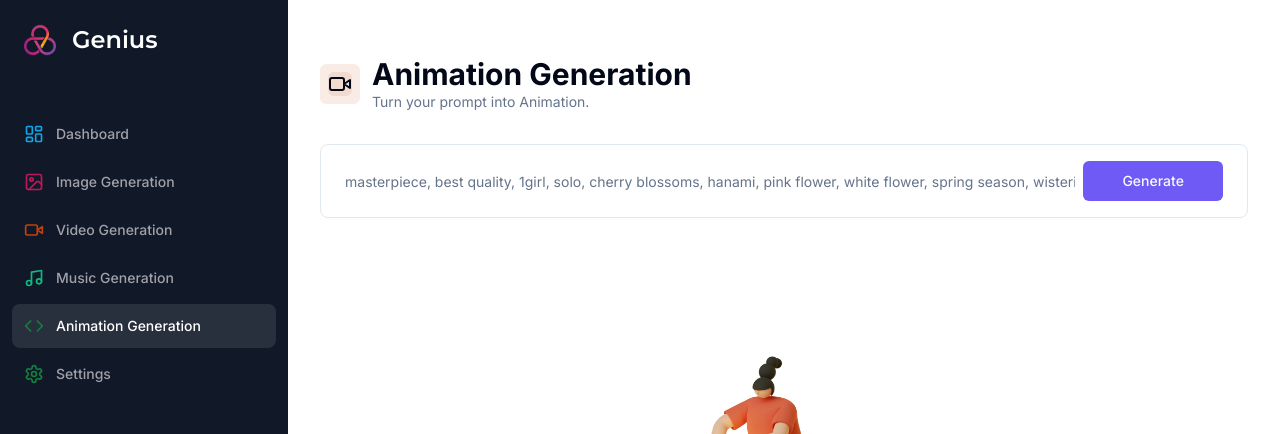
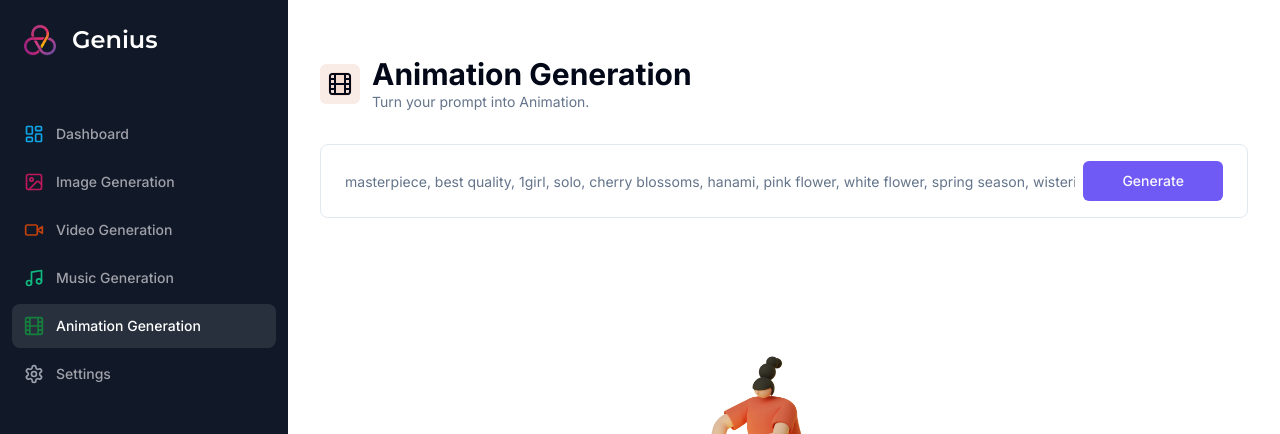
Before and after one commit to vedantnaik1008/my-app, a Next.js app: page /animation in a window 1280 px wide. Shown: the top 434 px of the page. Built offline with nearby package versions, Linux system fonts and the light colour scheme; no server answers.

Commit message:
added gray color and film icon

```diff
--- a/app/(dashboard)/(routes)/animation/page.tsx
+++ b/app/(dashboard)/(routes)/animation/page.tsx
@@ -1,7 +1,7 @@
 "use client"
 import * as z  from 'zod'
 import axios from 'axios'
-import { VideoIcon } from 'lucide-react'
+import { Film } from 'lucide-react'
 import {useForm} from 'react-hook-form'
 import { useState } from 'react'
 import { useRouter } from 'next/navigation'
@@ -33,7 +33,7 @@ const AnimationPage = () => {
        setVideo(undefined)
         const response = await axios.post('/api/animation',  values)
         console.log(response)
-        setVideo(response.data[0])
+        setVideo(response.data)
         form.reset()
        } catch (error: any) {
         if(error?.response?.status === 403){
@@ -51,7 +51,7 @@ const AnimationPage = () => {
       <Heading
         title="Animation Generation"
         description="Turn your prompt into Animation."
-        icon={VideoIcon}
+        icon={Film}
         iconColor="text-orange-700"
         bgColor="bg-orange-700/10"
       />
--- a/app/(dashboard)/(routes)/dashboard/page.tsx
+++ b/app/(dashboard)/(routes)/dashboard/page.tsx
@@ -2,7 +2,7 @@
 
 import { Card } from "@/components/ui/card";
 import { cn } from "@/lib/utils";
-import { Code,VideoIcon,ImageIcon,Music,ArrowRight,MessageSquare } from "lucide-react";
+import { Film,VideoIcon,ImageIcon,Music,ArrowRight,MessageSquare } from "lucide-react";
 import { useRouter } from "next/navigation";
 
 const tools = [
@@ -26,7 +26,7 @@ const tools = [
       bgColor: "text-orange-700/10"
   },
   {label: 'Animation Generation',
-    icon: Code,
+    icon: Film,
     href: "/animation",
     color: "text-green-700",
     bgColor: "text-green-700/10"
--- a/components/Sidebar.tsx
+++ b/components/Sidebar.tsx
@@ -5,7 +5,7 @@ import Image from 'next/image'
 import Logo from '../public/logo.png'
 import { Montserrat } from 'next/font/google'
 import { cn } from '@/lib/utils'
-import { Settings,Code,Music,VideoIcon,ImageIcon,LayoutDashboard, MessageSquare } from 'lucide-react'
+import { Settings,Film,Music,VideoIcon,ImageIcon,LayoutDashboard } from 'lucide-react'
 import {usePathname} from 'next/navigation'
 import FreeCounter from './FreeCounter'
 
@@ -37,14 +37,14 @@ const routess = [{
         color: "text-emerald-500",
         },
         {label: 'Animation Generation',
-        icon: Code,
+        icon: Film,
         href: "/animation",
         color: "text-green-700",
         },
         {label: 'Settings',
         icon: Settings,
         href: "/settings",
-        color: "text-green-700",
+        color: "text-gray-400",
     }
 ]
 
--- a/package.json
+++ b/package.json
@@ -31,7 +31,6 @@
     "eslint-config-next": "13.4.12",
     "lucide-react": "^0.263.1",
     "next": "13.4.12",
-    "openai": "^3.3.0",
     "postcss": "8.4.27",
     "react": "18.2.0",
     "react-dom": "18.2.0",
```
Also changed, not shown: 1 other file (tests, documents, lock files or other folders).
